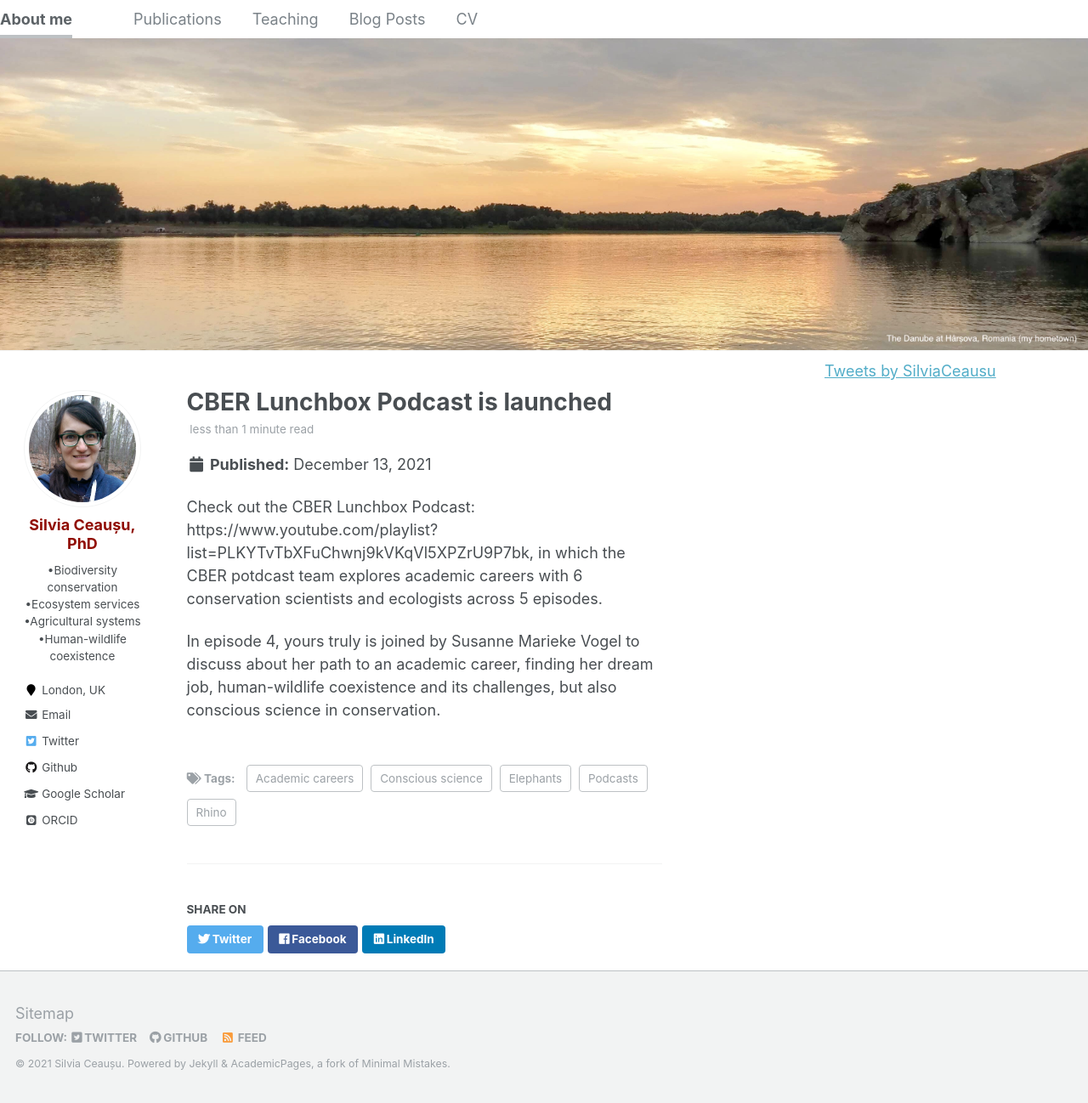
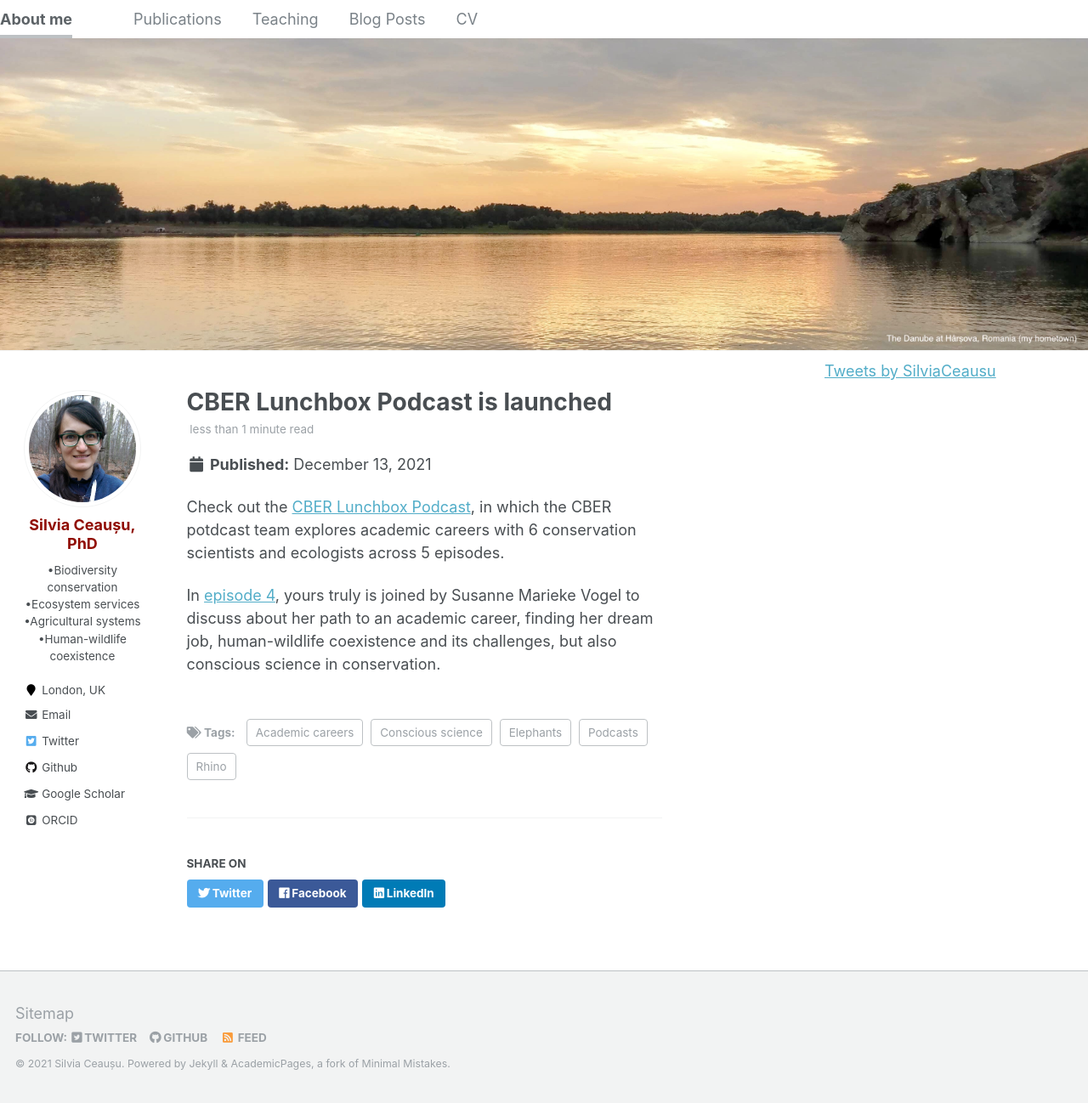
Before and after one commit to SilviaCeausu/SilviaCeausu.github.io, a Jekyll site: the page built from _posts/2021-12-13-blog-post-1-podcast.md, in a window 1280 px wide and 1298 px high. Shown: the whole window at 85% size. Built offline with Jekyll 4.4.1, drawn with Linux system fonts in a browser that asks for light colours; some web fonts are replaced; comment, search, counter and statistics services are not loaded; some of the changed lines change nothing that is shown.

Commit message:
Update 2021-12-13-blog-post-1-podcast.md

```diff
--- a/_posts/2021-12-13-blog-post-1-podcast.md
+++ b/_posts/2021-12-13-blog-post-1-podcast.md
@@ -11,6 +11,6 @@ tags:
 
 ---
 
-Check out the CBER Lunchbox Podcast: https://www.youtube.com/playlist?list=PLKYTvTbXFuChwnj9kVKqVl5XPZrU9P7bk, in which the CBER potdcast team explores academic careers with 6 conservation scientists and ecologists across 5 episodes.
+Check out the [CBER Lunchbox Podcast](https://www.youtube.com/playlist?list=PLKYTvTbXFuChwnj9kVKqVl5XPZrU9P7bk), in which the CBER potdcast team explores academic careers with 6 conservation scientists and ecologists across 5 episodes.
 
-In episode 4, yours truly is joined by Susanne Marieke Vogel to discuss about her path to an academic career, finding her dream job, human-wildlife coexistence and its challenges, but also conscious science in conservation.
+In [episode 4](https://www.youtube.com/watch?v=VNgjymoS-Dc&list=PLKYTvTbXFuChwnj9kVKqVl5XPZrU9P7bk&index=4), yours truly is joined by Susanne Marieke Vogel to discuss about her path to an academic career, finding her dream job, human-wildlife coexistence and its challenges, but also conscious science in conservation.
```
